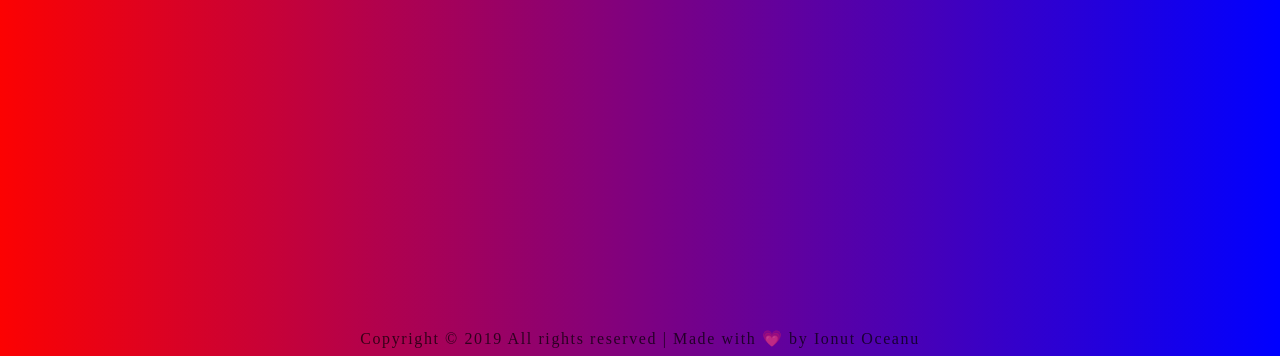
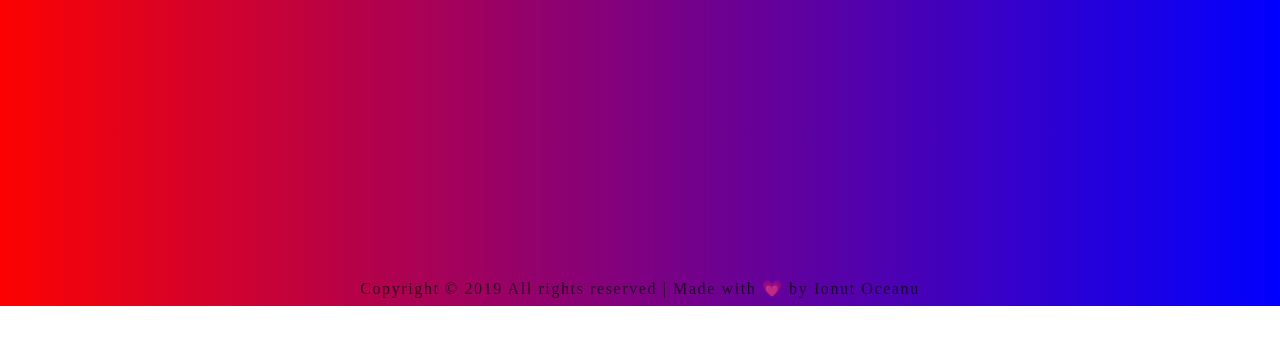
Before and after one commit to poseidon142001/poseidon142001.github.io, a plain HTML site: page index.html in a window 1280 px wide. Shown: the part 633-989 px from the top of the page. After the commit the page ends 939 px from the top, so only its background shows below. Drawn offline with Linux system fonts and the light colour scheme; a web font is replaced by a local one.

Commit message:
Update style.css

```diff
--- a/style.css
+++ b/style.css
@@ -22,7 +22,7 @@ h3{
 }
 
 footer{
-	margin-top: 350px;
+	margin-top: 300px;
 	letter-spacing: 0.1em;
 }
 
```
